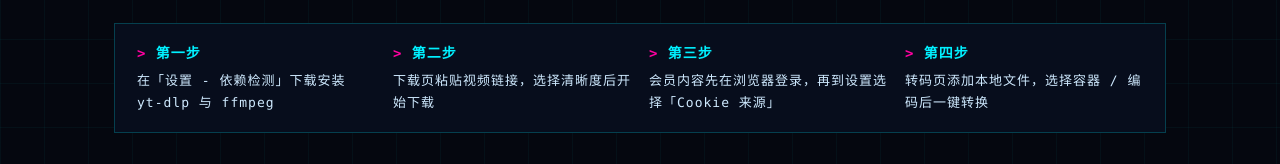
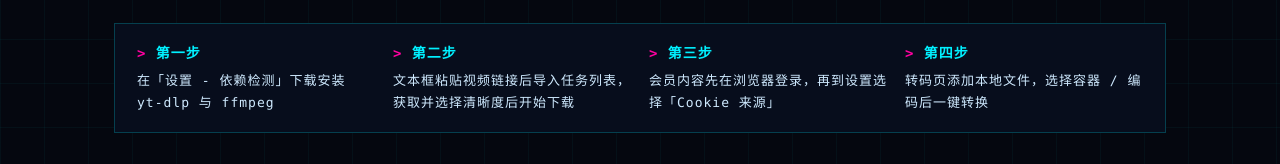
Before and after one commit to Nanaoka0/nanaoka0.github.io, a plain HTML site: page index.html in a window 1280 px wide. Shown: the part 1237-1401 px from the top of the page. Drawn offline with Linux system fonts and the light colour scheme.

Commit message:
docs: 修正使用方法第二步文案

```diff
--- a/index.html
+++ b/index.html
@@ -194,7 +194,7 @@
       <div class="sec-head"><h2>使用方法</h2></div>
       <div class="ticker">
         <div class="item"><b>第一步</b>在「设置 - 依赖检测」下载安装 yt-dlp 与 ffmpeg</div>
-        <div class="item"><b>第二步</b>下载页粘贴视频链接，选择清晰度后开始下载</div>
+        <div class="item"><b>第二步</b>文本框粘贴视频链接后导入任务列表，获取并选择清晰度后开始下载</div>
         <div class="item"><b>第三步</b>会员内容先在浏览器登录，再到设置选择「Cookie 来源」</div>
         <div class="item"><b>第四步</b>转码页添加本地文件，选择容器 / 编码后一键转换</div>
       </div>
```
